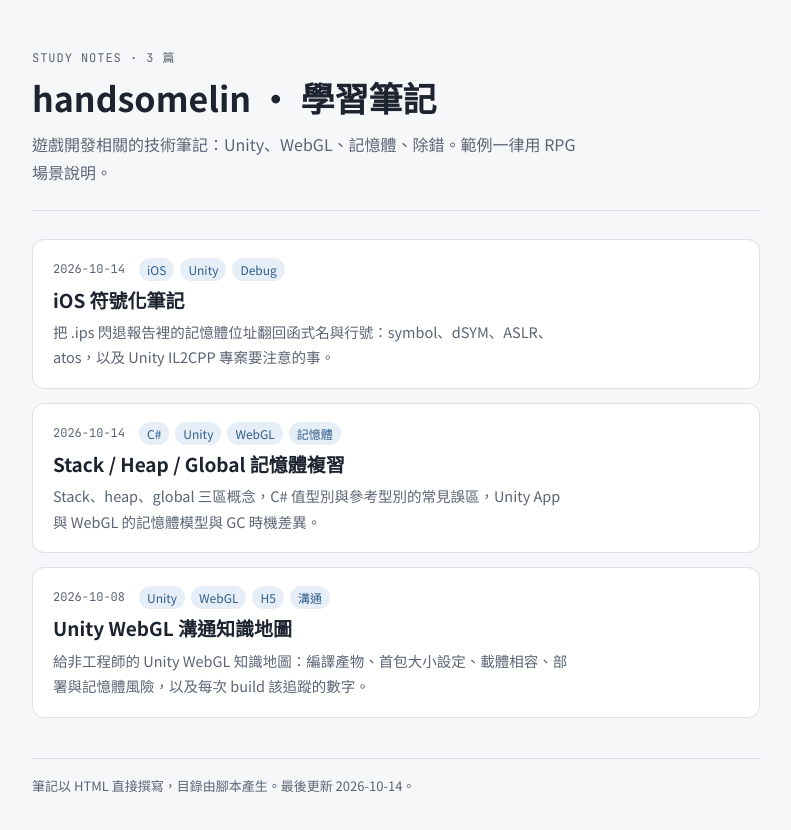
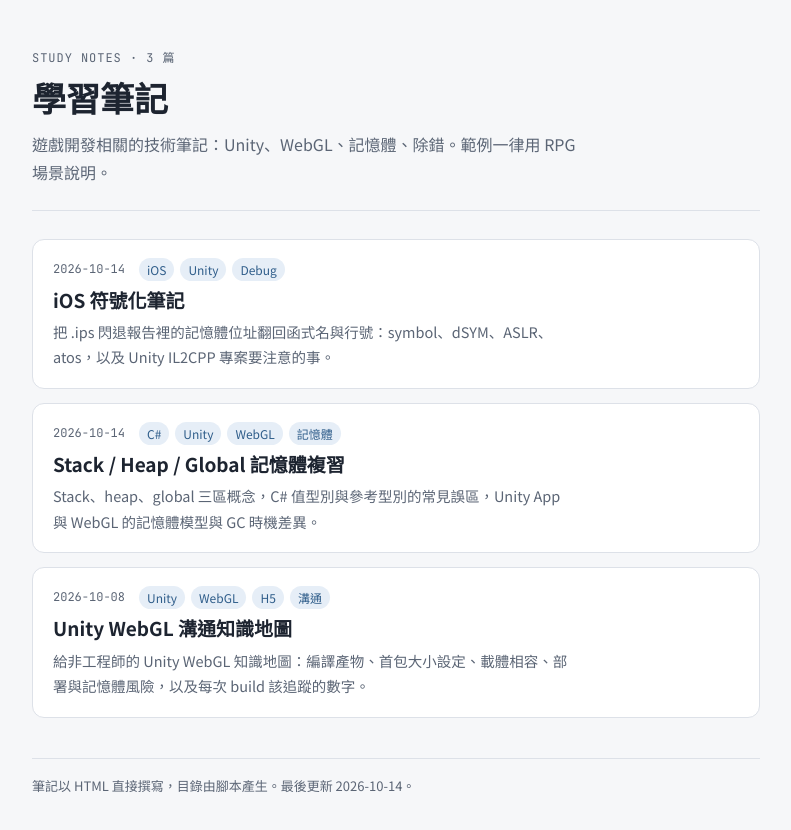
Before and after one commit to HandsomeLinX/HandsomeLinX.github.io, a plain HTML site: page index.html in a window 1280 px wide. Shown: the whole page, without its empty margins (244-1035 px from the left). Drawn offline with Linux system fonts and the light colour scheme.

Commit message:
Remove personal name from site title

```diff
--- a/index.html
+++ b/index.html
@@ -3,7 +3,7 @@
 <head>
 <meta charset="utf-8">
 <meta name="viewport" content="width=device-width, initial-scale=1">
-<title>handsomelin · 學習筆記</title>
+<title>學習筆記</title>
 <meta name="description" content="遊戲開發相關的技術筆記：Unity、WebGL、記憶體、除錯。範例一律用 RPG 場景說明。">
 <link rel="preconnect" href="https://fonts.googleapis.com">
 <link rel="stylesheet" href="https://fonts.googleapis.com/css2?family=Noto+Sans+TC:wght@400;500;700&family=JetBrains+Mono:wght@400;500&display=swap">
@@ -33,7 +33,7 @@
 <div class="wrap">
 <header>
   <p class="eyebrow">Study notes · 3 篇</p>
-  <h1>handsomelin · 學習筆記</h1>
+  <h1>學習筆記</h1>
   <p class="intro">遊戲開發相關的技術筆記：Unity、WebGL、記憶體、除錯。範例一律用 RPG 場景說明。</p>
 </header>
 <ul class="list">
```
